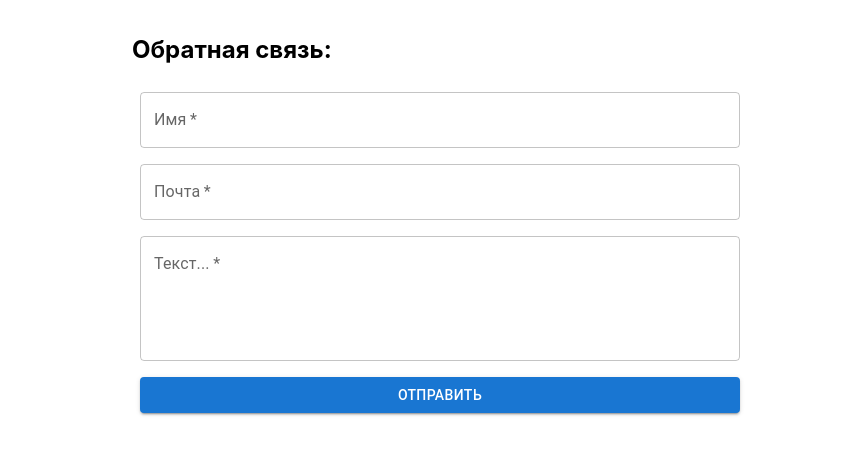
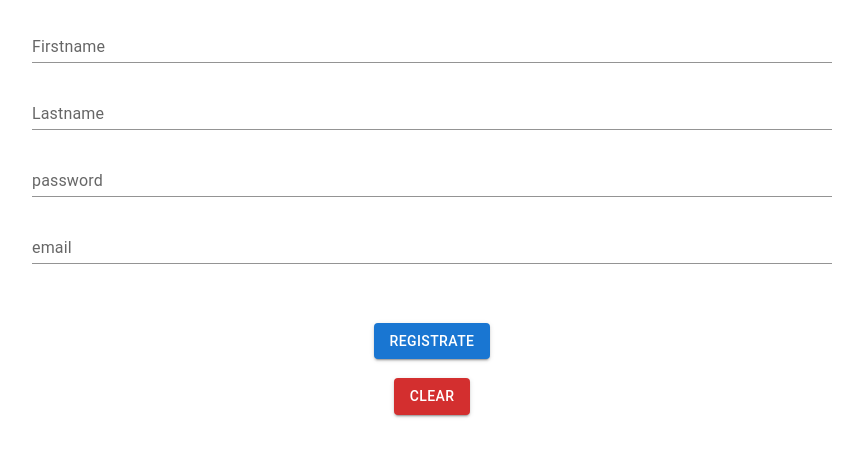
Before and after one commit to gtbmvp/Archakov-React-practice, a React (Create React App) app: page / in a window 1280 px wide. Shown: the top 456 px of the page, without its empty margins (208-1071 px from the left). Built offline with nearby package versions, Linux system fonts and the light colour scheme.

Commit message:
react-hook-form test

```diff
--- a/package.json
+++ b/package.json
@@ -5,6 +5,7 @@
   "dependencies": {
     "@emotion/react": "^11.10.4",
     "@emotion/styled": "^11.10.4",
+    "@hookform/resolvers": "^2.9.8",
     "@mui/icons-material": "^5.10.3",
     "@mui/material": "^5.10.4",
     "@testing-library/jest-dom": "^5.16.5",
@@ -12,8 +13,10 @@
     "@testing-library/user-event": "^13.5.0",
     "react": "^18.2.0",
     "react-dom": "^18.2.0",
+    "react-hook-form": "^7.35.0",
     "react-scripts": "5.0.1",
-    "web-vitals": "^2.1.4"
+    "web-vitals": "^2.1.4",
+    "yup": "^0.32.11"
   },
   "scripts": {
     "start": "react-scripts start",
--- a/src/index.js
+++ b/src/index.js
@@ -6,7 +6,8 @@ import "./index.css";
 // import App from "./tutorial-2/App";
 // import App from "./tutorial-3/App";
 // import App from "./tutorial-4 (generate)/App";
-import App from "./tutorial-5 (feed)/App";
+// import App from "./tutorial-5 (feed)/App";
+import App from "./registration-form/App";
 
 const root = ReactDOM.createRoot(document.getElementById("root"));
 root.render(<App />);
--- /dev/null
+++ b/src/registration-form/App.js
@@ -0,0 +1,94 @@
+import React from "react";
+import TextField from "@mui/material/TextField";
+import Button from "@mui/material/Button";
+
+import { useForm } from "react-hook-form";
+
+function App() {
+  const {
+    register,
+    handleSubmit,
+    formState: { errors },
+    reset,
+  } = useForm();
+
+  const onSubmit = (data) => {
+    console.log(data);
+  };
+
+  return (
+    <form
+      style={{
+        margin: "0 auto",
+        width: 800,
+        height: 400,
+        display: "flex",
+        flexDirection: "column",
+        justifyContent: "space-between",
+        alignItems: "center",
+      }}
+    >
+      <TextField
+        name="firstName"
+        fullWidth
+        label="Firstname"
+        variant="standard"
+        {...register("firstName", {
+          required: "Обязательное поле",
+          maxLength: 80,
+        })}
+        helperText={errors.firstName && errors.firstName.message}
+        error={!!errors.firstName}
+      />
+      <TextField
+        name="lastName"
+        fullWidth
+        label="Lastname"
+        variant="standard"
+        {...register("lastName", {
+          required: "Обязательное поле",
+          maxLength: 80,
+        })}
+        helperText={errors.lastName && errors.lastName.message}
+        error={!!errors.lastName}
+      />
+      <TextField
+        name="password"
+        type="password"
+        fullWidth
+        label="password"
+        variant="standard"
+        {...register("password", {
+          required: "Обязательное поле",
+          minLength: { value: 6, message: "PW at least 6 symbols" },
+        })}
+        helperText={errors.password && errors.password.message}
+        error={!!errors.password}
+      />
+      <TextField
+        name="email"
+        fullWidth
+        label="email"
+        variant="standard"
+        {...register("email", {
+          required: "Обязательное поле",
+          pattern: {
+            value: /^\S+@\S+$/i,
+            message: "Wrong email",
+          },
+        })}
+        helperText={errors.email && errors.email.message}
+        error={!!errors.email}
+      />
+      <br />
+      <Button onClick={handleSubmit(onSubmit)} variant="contained">
+        Registrate
+      </Button>
+      <Button variant="contained" color="error" onClick={() => reset()}>
+        Clear
+      </Button>
+    </form>
+  );
+}
+
+export default App;
```
Also changed, not shown: src/registration-form/components/MyListItem.jsx (added, +10 -0 lines), 1 other file (tests, documents, lock files or other folders).
